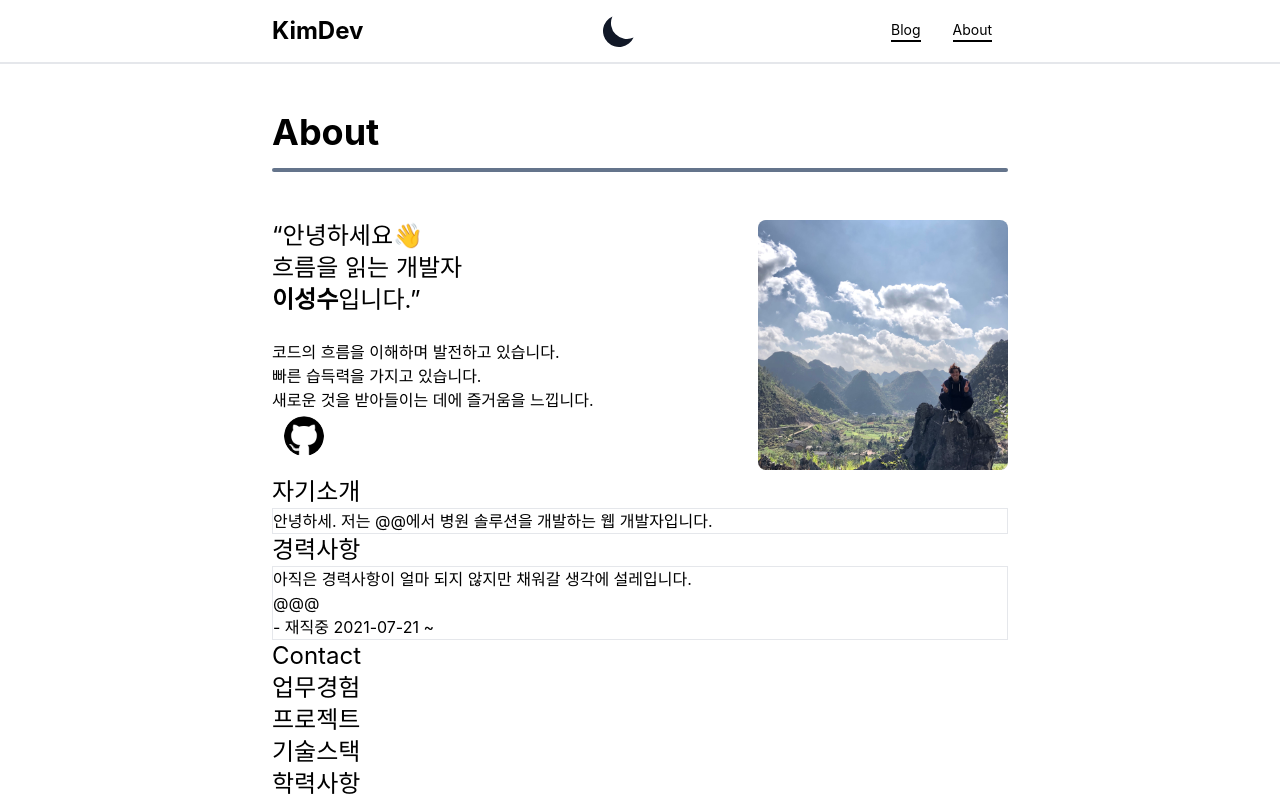
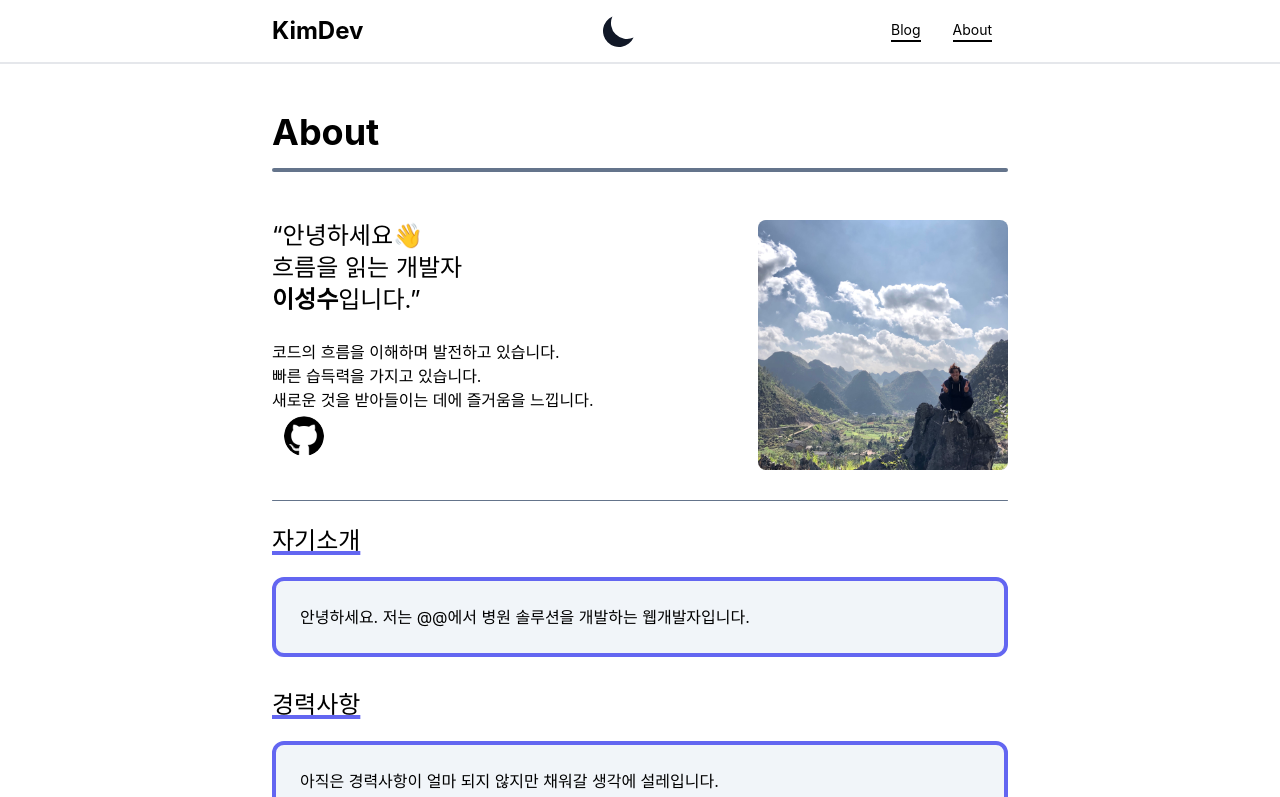
Before and after one commit to seongsoo96/blog, a Next.js app: page /about in a window 1280 px wide. Shown: the top 797 px of the page. Built offline with nearby package versions, Linux system fonts and the light colour scheme.

Commit message:
feat: style article in about.tsx

```diff
--- a/pages/about.tsx
+++ b/pages/about.tsx
@@ -43,7 +43,7 @@ export default function About() {
 				<h1 className="category-title">About</h1>
 				<p className="category-description w-full h-1 rounded-lg bg-slate-500 mb-6"></p>
 			</div>
-			<div className="flex justify-between items-center md:items-start flex-col-reverse md:flex-row">
+			<div className="flex justify-between items-center md:items-start flex-col-reverse md:flex-row mb-6">
 				<div className="text-center md:text-left">
 					<h1>&ldquo;안녕하세요👋</h1>
 					<h1>흐름을 읽는 개발자</h1>
@@ -75,22 +75,25 @@ export default function About() {
 					/>
 				</div>
 			</div>
-			<h1>자기소개</h1>
-			<div className="border w-full">
-				<p>
-					안녕하세. 저는 @@에서 병원 솔루션을 개발하는 웹
-					개발자입니다.
-				</p>
-			</div>
-			<h1>경력사항</h1>
-			<div className="border w-full">
-				<p>
+			<p className="category-description w-full h-px rounded-lg bg-slate-500 mb-6"></p>
+
+			<h1 className="about-title">자기소개</h1>
+
+			<article>
+				<div className="content">
+					안녕하세요. 저는 @@에서 병원 솔루션을 개발하는
+					웹개발자입니다.
+				</div>
+			</article>
+			<h1 className="about-title">경력사항</h1>
+			<article>
+				<div className="content">
 					아직은 경력사항이 얼마 되지 않지만 채워갈 생각에 설레입니다.
-				</p>
-				<h3>@@@</h3>
-				<p>- 재직중 2021-07-21 ~</p>
-			</div>
-			<h1>Contact</h1>
+					<h3>@@@</h3>
+					<p>- 재직중 2021-07-21 ~</p>
+				</div>
+			</article>
+			<h1 className="about-title">Contact</h1>
 			<h1>업무경험</h1>
 			<h1>프로젝트</h1>
 			<h1>기술스택</h1>
--- a/pages/index.tsx
+++ b/pages/index.tsx
@@ -68,7 +68,7 @@ const Home = ({
 					</ul>
 				</div> */}
 				<div className="md:flex bg-slate-100 rounded-xl p-8 md:p-0 dark:bg-slate-800">
-					<div className="pt-6 md:p-8 text-center md:text-left space-y-4">
+					<div className="md:p-8 text-center md:text-left space-y-4">
 						<blockquote>
 							<p className="text-lg font-medium">
 								“Don&apos;t worry if it doesn&apos;t work right.
@@ -108,7 +108,7 @@ const Home = ({
 				</div>
 				<br />
 				<div className="md:flex bg-slate-100 rounded-xl p-8 md:p-0 dark:bg-slate-800">
-					<div className="pt-6 md:p-8 text-center md:text-left space-y-4">
+					<div className="md:p-8 text-center md:text-left space-y-4">
 						{/* <blockquote>
 							<p className="text-lg font-medium">
 								“Don&apos;t worry if it doesn&apos;t work right.
--- a/styles/globals.css
+++ b/styles/globals.css
@@ -43,6 +43,15 @@ a {
 	.tw-dark {
 		@apply dark:bg-slate-900 dark:text-slate-400;
 	}
+	.about-title {
+		@apply mb-5 underline decoration-4 decoration-indigo-500 dark:decoration-yellow-200;
+	}
+	article {
+		@apply mb-8 md:flex border-4 border-indigo-500 dark:border-yellow-200 bg-slate-100 rounded-xl p-8 md:p-0 dark:bg-slate-800;
+	}
+	article .content {
+		@apply md:p-6 text-center md:text-left space-y-4;
+	}
 }
 
 @layer components {
```
